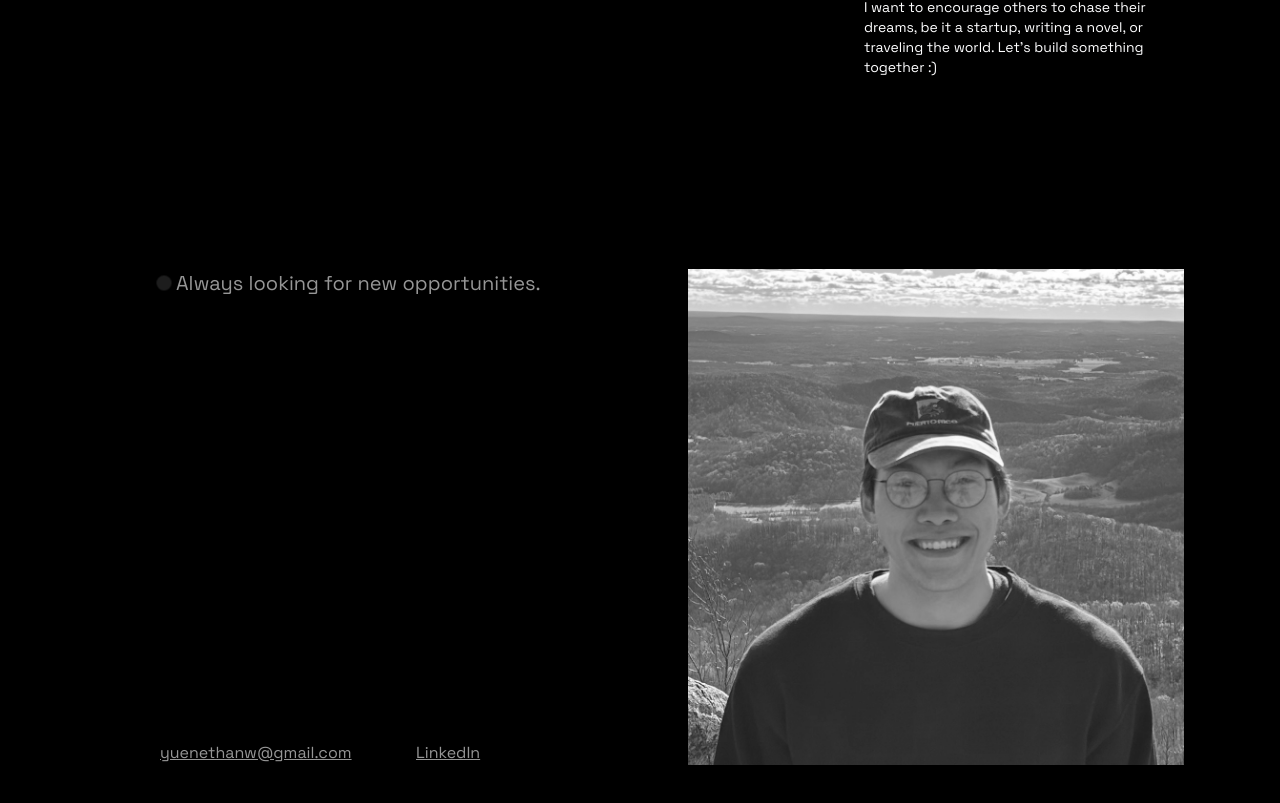
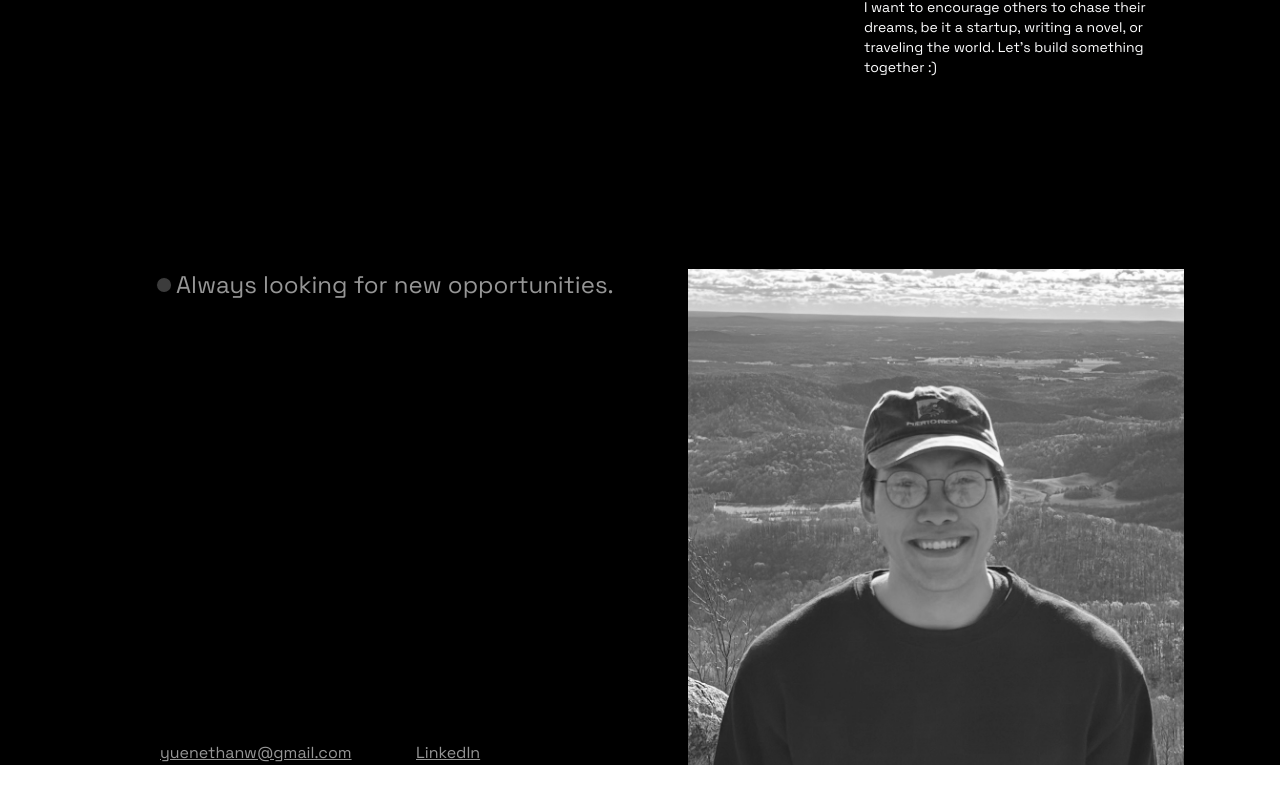
Before and after one commit to ethanwhyy/ethanwhyy.github.io, a Next.js app: page / in a window 1280 px wide. Shown: the part 1447-2250 px from the top of the page. After the commit the page ends 2212 px from the top, so only its background shows below. Built offline with nearby package versions, Linux system fonts and the light colour scheme.

Commit message:
trying to removing padding at the bottom

```diff
--- a/app/page.tsx
+++ b/app/page.tsx
@@ -365,7 +365,8 @@
                 </section>
 
                 {/* Contact Section */}
-                <section id="contact" className="min-h-screen md:px-24 md:ml-16 section contact">
+                {/* <section id="contact" className="min-h-screen md:px-24 md:ml-16 section contact"> */}
+                <section id="contact" className="md:px-24 md:ml-16 section contact">
                 <motion.div
                   initial={{ y: 100, opacity: 0 }}
                   whileInView={{ y: 0, opacity: 1 }}
@@ -378,7 +379,7 @@
                     <div className="content space-y-6">
                       <div className="look flex items-center gap-2">
                         <div className="dot w-2 h-2 rounded-full bg-[#fefeff] animate-ping" />
-                        <div className="status text-[#969696] text-xl">
+                        <div className="status text-[#969696] text-2xl">
                           <h3>Always looking for new opportunities.</h3>
                         </div>
                       </div>
```
Lines whose indentation alone changed are shown as unchanged.
